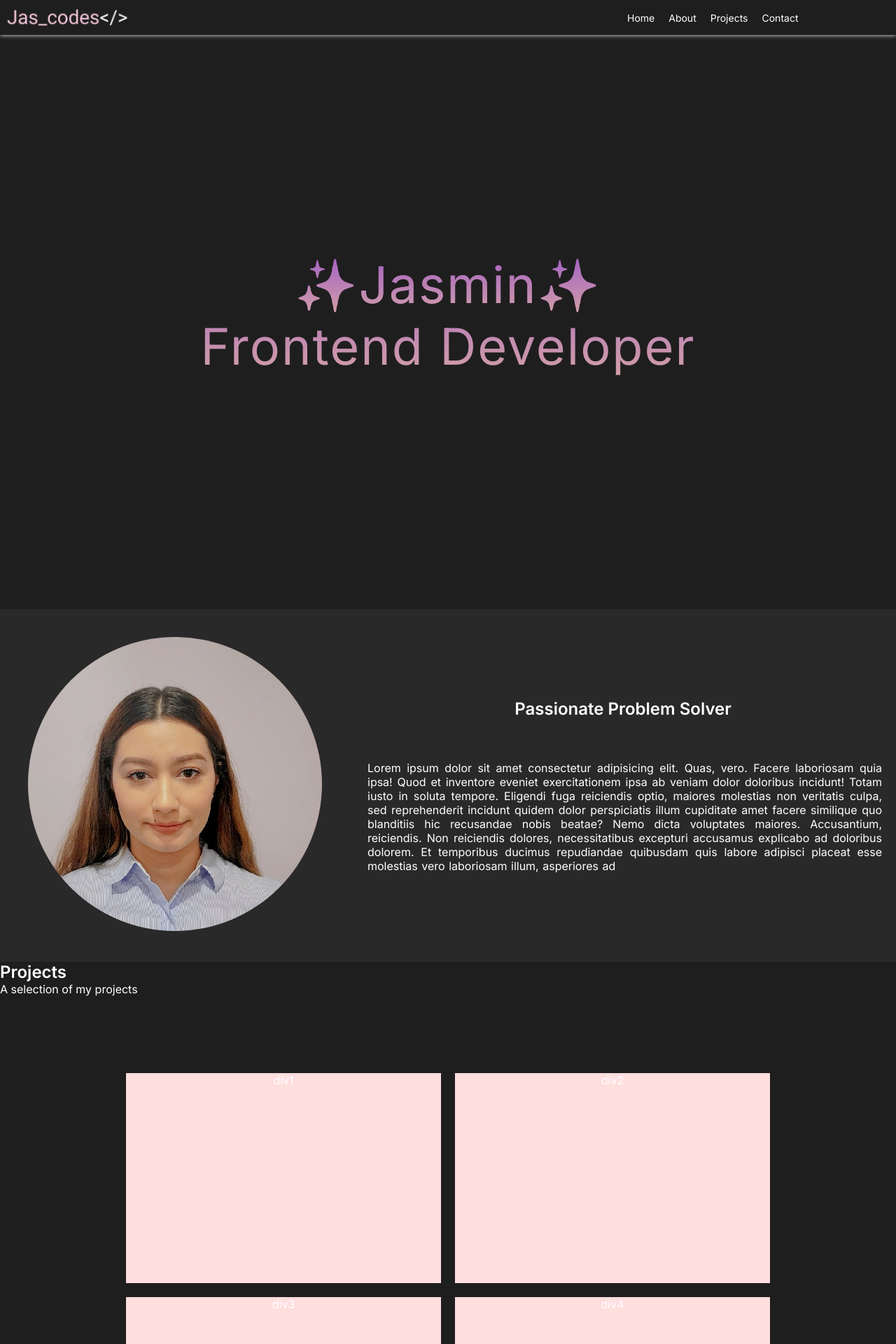
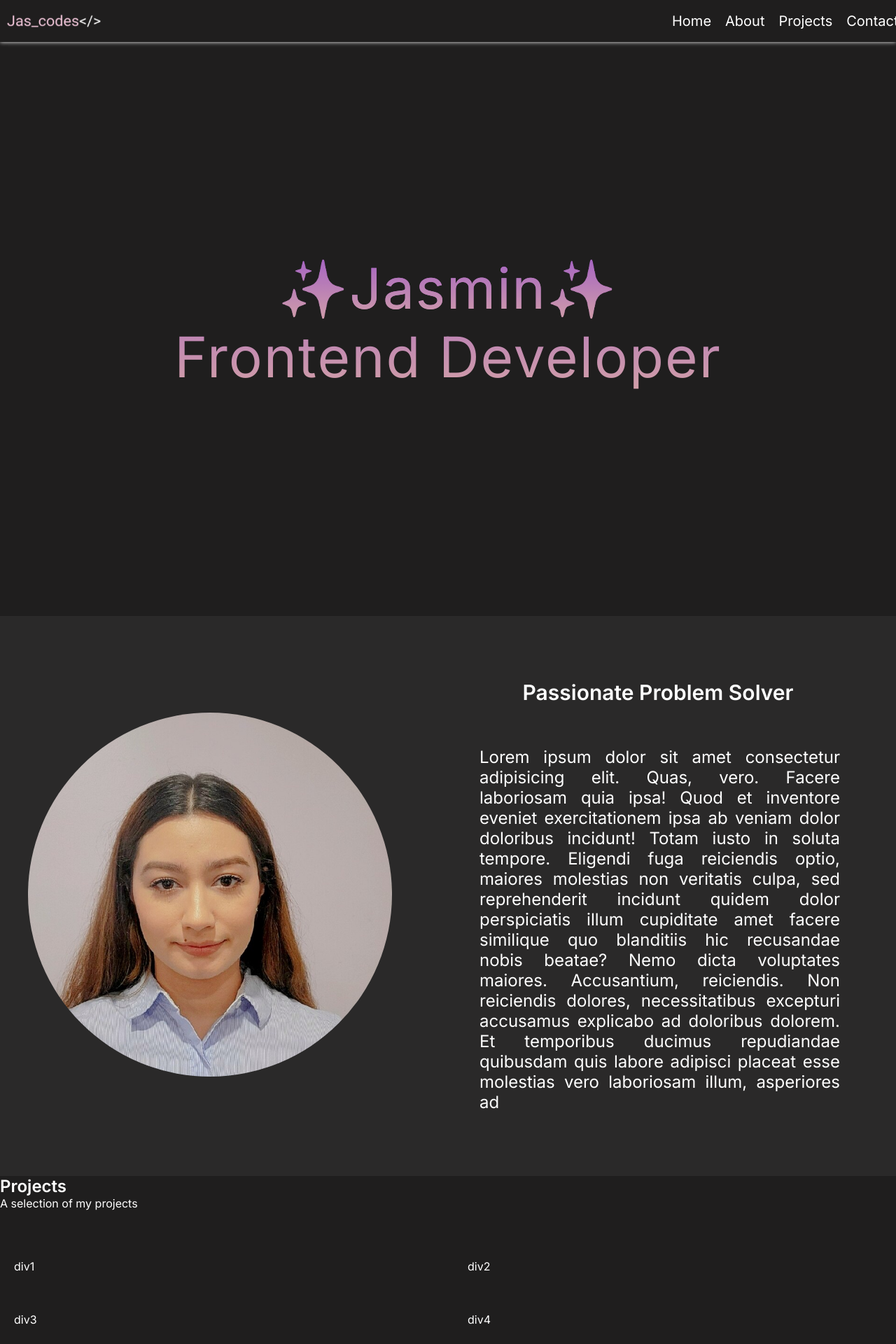
Before and after one commit to Jasminvillatoro/Jasmin-Portfolio, a React (Create React App) app: page / in a window 1280 px wide. Shown: the top 1920 px of the page at 70% size. Built offline with nearby package versions, Linux system fonts and the light colour scheme.

Commit message:
new additions

```diff
--- a/src/styles.css
+++ b/src/styles.css
@@ -16,7 +16,7 @@ header {
   display: flex;
   align-items: center;
   width: 100%;
-  height: 50px;
+  height: 60px;
   background-color: rgba(31, 30, 30, 0.4);
   box-shadow: 0 0 6px 0 #fff;
   position: relative;
@@ -24,14 +24,14 @@ header {
 
 nav {
   position: fixed;
-  left: 70%;
+  left: 75%;
 }
 
 .logo {
   margin-right: auto;
   padding: 10px;
   position: fixed;
-  width: 15%;
+  width: 12%;
 }
 
 ul {
@@ -41,14 +41,14 @@ ul {
 a {
   text-decoration: none;
   color: #fff;
-  font-size: 14px;
+  font-size: 20px;
 }
 
 a:hover {
   position: relative;
   color: rgb(252, 162, 204);
   text-decoration: #fff underline;
-  transition: all 0.2s ease-out;
+  transition: all 0.1s ease-out;
   cursor: pointer;
 }
 
@@ -74,7 +74,7 @@ li {
   text-align: center;
   font-weight: 400;
   font-size: 70px;
-  font-size: 72px;
+  font-size: 80px;
   background: -webkit-linear-gradient(#c471ed, #ffc0cb);
   -webkit-background-clip: text;
   -webkit-text-fill-color: transparent;
@@ -83,7 +83,6 @@ li {
 
 .name {
   font-weight: 500;
-  font-size: 72px;
   background: -webkit-linear-gradient(#c471ed, #ffc0cb);
   -webkit-background-clip: text;
   -webkit-text-fill-color: transparent;
@@ -94,50 +93,120 @@ li {
   display: flex;
   justify-content: center;
   align-items: center;
-  text-align: center;
   background-color: rgb(42, 41, 41);
   margin-top: 20px;
+  height: 100vh;
 }
 
 .about-photo {
-  height: 500px;
-  width: 500px;
+  height: 600px;
+  width: 600px;
   border-radius: 50%;
   padding: 40px;
 }
 
 .about--text {
+  padding: 80px;
+}
+
+.about-h1 {
+  font-size: 30px;
+  margin-bottom: 60px;
+  text-align: center;
+}
+
+.about-p {
+  font-size: 24px;
+  text-align: justify;
+  margin-left: 5px;
+  word-spacing: 2px;
+}
+
+/* Projects Section */
+
+.projects--container {
+  margin: 50px 0;
+  display: grid;
+  grid-template-columns: repeat(2, 1fr);
+  grid-gap: 16px;
+}
+
+.projects--container > div {
   padding: 20px;
 }
 
-.about-h1 {
-  font-size: 24px;
-  vertical-align: text-top;
-  margin-bottom: 60px;
+.portfolio-img {
+  display: inline;
+  width: 100%;
+  height: 100%;
 }
 
-.about-p {
-  text-align: justify;
-  margin-left: 5px;
-  word-spacing: 1px;
+.project-h1 {
+  font-size: 32px;
+  padding: 10px;
+  text-align: center;
+  text-transform: uppercase;
+  margin-top: 20px;
 }
 
-/* Projects Section */
-.projects--container {
+.project-p {
+  text-transform: uppercase;
+  text-align: center;
+  font-size: 50px;
+  font-weight: 500;
+  margin: 20px 0;
+  background: -webkit-linear-gradient(#c471ed, #ffc0cb);
+  -webkit-background-clip: text;
+  -webkit-text-fill-color: transparent;
+  letter-spacing: 2px;
+}
+
+.project1 {
+  text-align: center;
+}
+/* Footer Styles */
+
+footer {
+  height: 200px;
+  background-color: rgb(42, 41, 41);
   display: flex;
   justify-content: center;
   align-items: center;
-  flex-wrap: wrap;
-  flex-direction: row;
-  margin: 100px 0 0 0;
 }
 
-.projects--container > div {
-  height: 300px;
-  width: 450px;
-  background-color: rgb(255, 222, 222);
-  color: #fff;
-  margin: 10px;
-  text-align: center;
+.contact-info {
+  display: flex;
+  flex-direction: column;
+  align-items: center;
+  position: absolute;
+
+  width: 30%;
+  right: 20px;
+  line-height: 30px;
+  font-size: 20px;
 }
-/* Footer Styles */
+
+.media-icons > div {
+  display: inline;
+  margin-left: 10px;
+}
+
+.media-icons > div:hover {
+  cursor: pointer;
+}
+
+.linkedin-icon {
+  height: 25px;
+}
+
+/* Media queries */
+
+/* grid media */
+
+/* anything under 1024px */
+/* @media screen and (max-width: 1024px) {
+  .projects--container {
+    --num-cols: 2;
+    --row-height: 200px;
+  }
+} */
```
